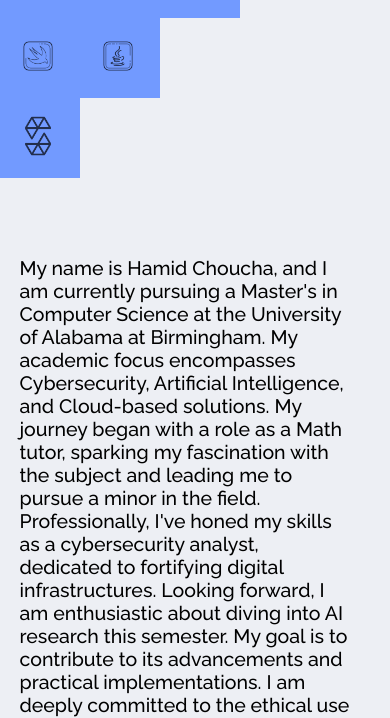
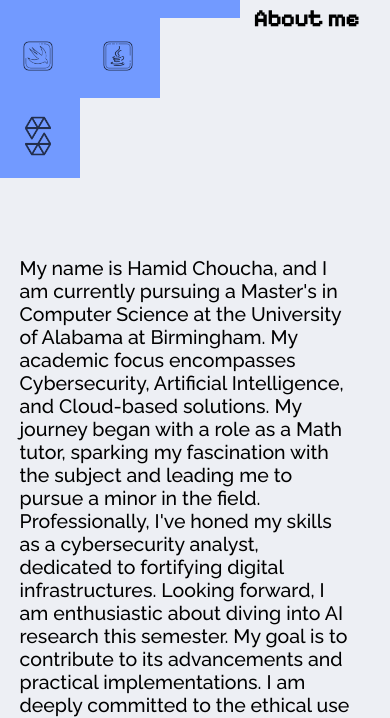
Before and after one commit to hamidc10/hamidc.github.io, a plain HTML site: page about.html in a window 390 px wide. Shown: the part 142-860 px from the top of the page. Drawn offline with Linux system fonts and the light colour scheme.

Commit message:
fixed header

```diff
--- a/static/style_about.css
+++ b/static/style_about.css
@@ -211,7 +211,7 @@ body {
         font-family: 'Pixelify Sans', sans-serif;
         position: absolute;
         font-size: 6vw; /* Increase heading font size for mobile */
-        left: 5%; /* Adjust position for mobile */
+        left: 65%; /* Adjust position for mobile */
     }
 
     p {
```
